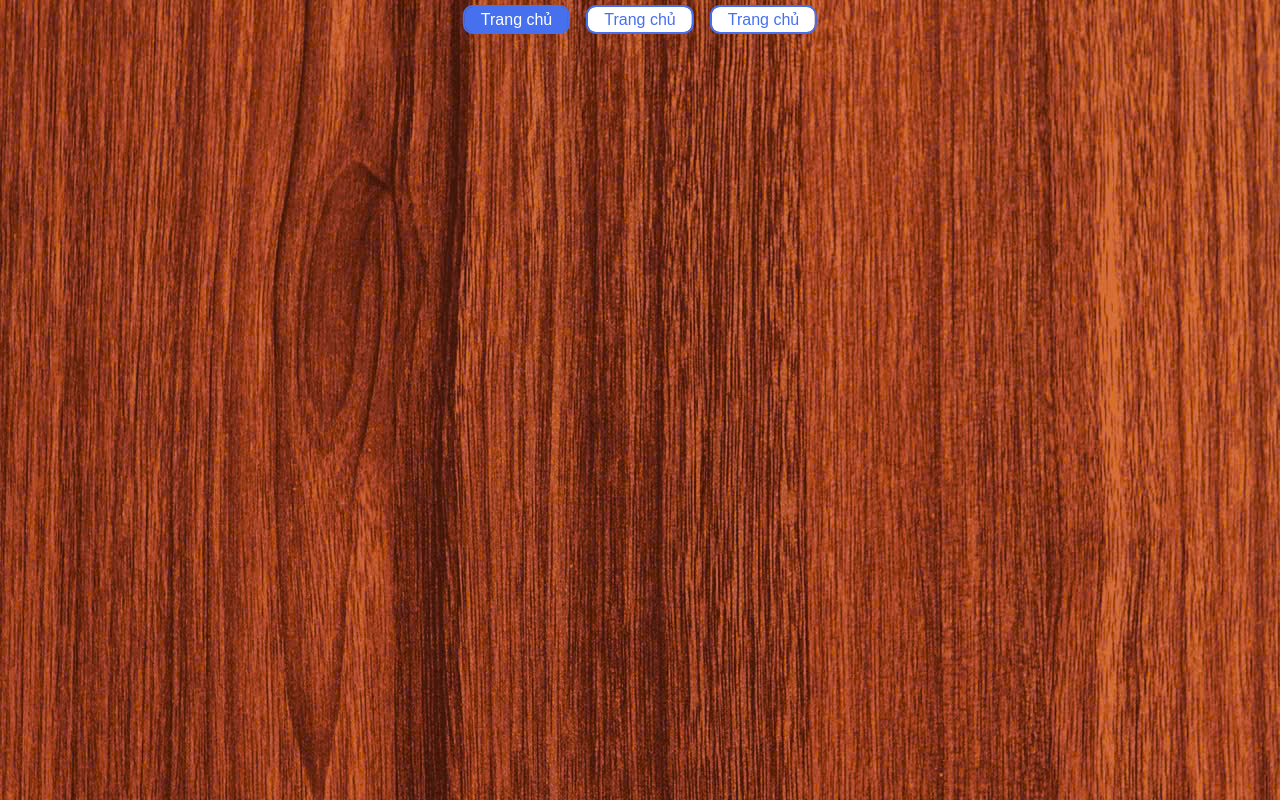
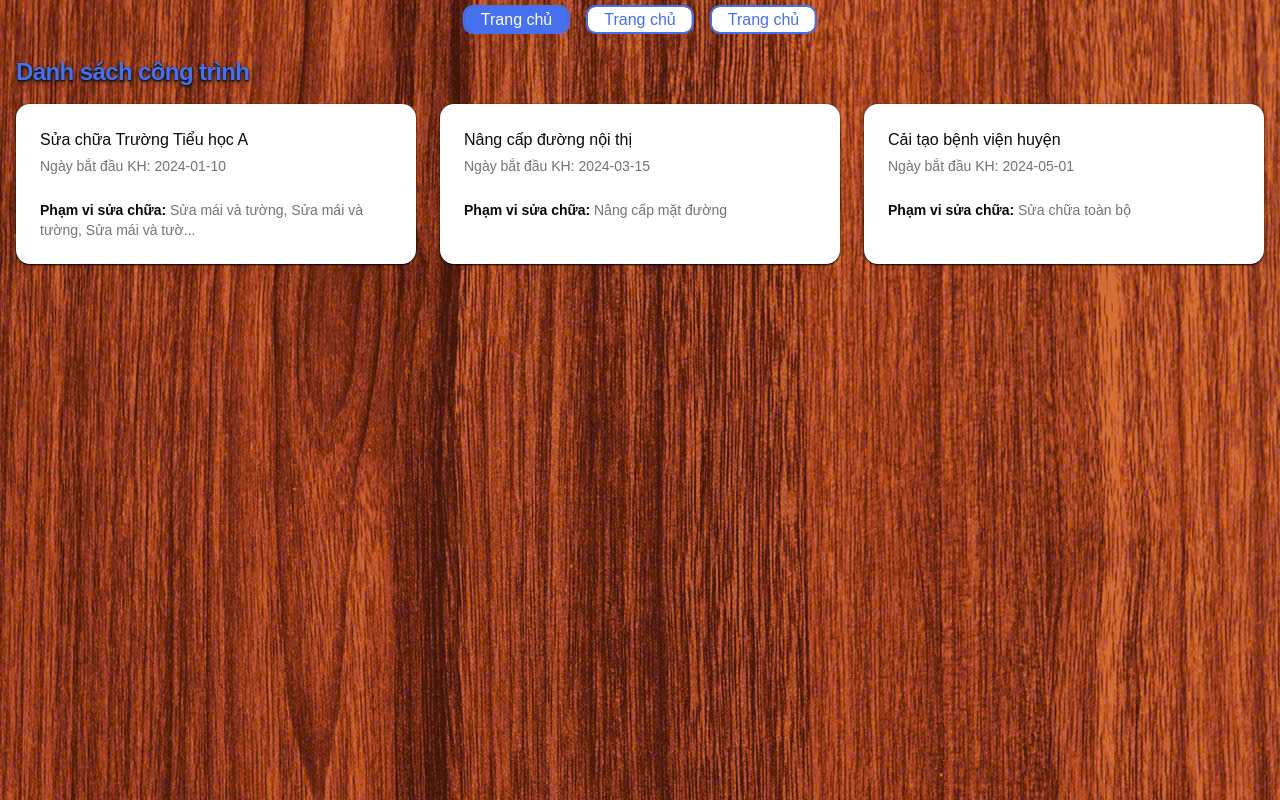
Before and after one commit to tien198/construction-dms-frontend, a React (Vite) app: page / in a window 1280 px wide. Built offline with nearby package versions, Linux system fonts and the light colour scheme.

Commit message:
add constructions list in home page

```diff
--- a/src/mock-apis/get-constructions-list.ts
+++ b/src/mock-apis/get-constructions-list.ts
@@ -40,7 +40,8 @@ export async function getConstructions(): Promise<Construction[]> {
               impl_start_date: "2024-02-01",
               impl_end_date: "2024-08-01",
               existing_condition_of_the_structure: "Công trình xuống cấp",
-              repair_scope: "Sửa mái và tường",
+              repair_scope:
+                "Sửa mái và tường, Sửa mái và tường, Sửa mái và tường,  Sửa mái và tường, Sửa mái và tường, Sửa mái và tường, Sửa mái và tường, Sửa mái và tường, Sửa mái và tường, Sửa mái và tường,",
               est_cost: 1900000000,
               est_cost_str: "1.9 tỷ",
 
--- /dev/null
+++ b/src/pages/construction/home/Home.tsx
@@ -0,0 +1,33 @@
+import { useQuery } from "@tanstack/react-query";
+import { getConstructions } from "@/mock-apis/get-constructions-list";
+import { ConstructionCard } from "./comps/ConstructionCard";
+
+export function Home() {
+  const {
+    data: constructions,
+    isLoading,
+    error,
+  } = useQuery({
+    queryKey: ["constructions"],
+    queryFn: getConstructions,
+  });
+
+  if (isLoading) return <div className="p-4">Loading constructions...</div>;
+  if (error)
+    return (
+      <div className="p-4 text-destructive">Error loading constructions</div>
+    );
+
+  return (
+    <div className="container mx-auto p-4">
+      <h1 className="text-2xl font-bold tracking-tight text-primary text-shadow-md text-shadow-accent-foreground mb-4">
+        Danh sách công trình
+      </h1>
+      <div className="grid grid-cols-1 md:grid-cols-2 lg:grid-cols-3 gap-6">
+        {constructions?.map((construction) => (
+          <ConstructionCard key={construction.id} construction={construction} />
+        ))}
+      </div>
+    </div>
+  );
+}
--- /dev/null
+++ b/src/pages/construction/home/comps/ConstructionCard.tsx
@@ -0,0 +1,48 @@
+import type { Construction } from "@/types";
+import {
+  Card,
+  CardHeader,
+  CardTitle,
+  CardDescription,
+  CardContent,
+} from "@/components/ui/card";
+import { Link } from "react-router";
+
+type Props = {
+  construction: Construction;
+};
+export function ConstructionCard({ construction }: Props) {
+  const firstDecision = construction.decisions?.[0];
+  const infoSnapshot = firstDecision?.submission?.construction_infor_snapshot;
+
+  const name = infoSnapshot?.name || "Unnamed Construction";
+  const date = firstDecision?.date || "No date defined";
+  const repairScope = infoSnapshot?.repair_scope || "No repair scope specified";
+  const truncatedScope =
+    repairScope.length > 50
+      ? repairScope.substring(0, 50) + "..."
+      : repairScope;
+
+  return (
+    <Link
+      to={`/cong-trinh/tv-tt/${construction.id}`}
+      key={construction.id}
+      className="block h-full"
+    >
+      <Card className="cursor-pointer hover:shadow-lg shadow-black duration-300 h-full">
+        <CardHeader>
+          <CardTitle className="line-clamp-2">{name}</CardTitle>
+          <CardDescription>Ngày bắt đầu KH: {date}</CardDescription>
+        </CardHeader>
+        <CardContent>
+          <p className="text-sm text-muted-foreground wrap-break-word">
+            <span className="font-semibold text-foreground">
+              Phạm vi sửa chữa:{" "}
+            </span>
+            {truncatedScope}
+          </p>
+        </CardContent>
+      </Card>
+    </Link>
+  );
+}
--- a/src/routers/index.tsx
+++ b/src/routers/index.tsx
@@ -1,4 +1,5 @@
 import Global_Layout from "@/components/global-layout";
+import { Home } from "@/pages/construction/home/Home";
 import ConstructionCreate from "@/pages/construction/tv-tt-create/ConstructionCreate";
 import SubmissionEdit from "@/pages/construction/tv-tt-edit/SubmissionEdit";
 // import SubmissionEdit from "@/pages/construction/edit/SubmissionEdit";
@@ -10,6 +11,10 @@ export const router = createBrowserRouter([
     path: "/",
     element: <Global_Layout />,
     children: [
+      {
+        index: true,
+        element: <Home />,
+      },
       {
         path: "tao-cong-trinh",
         element: <ConstructionCreate />,
```
